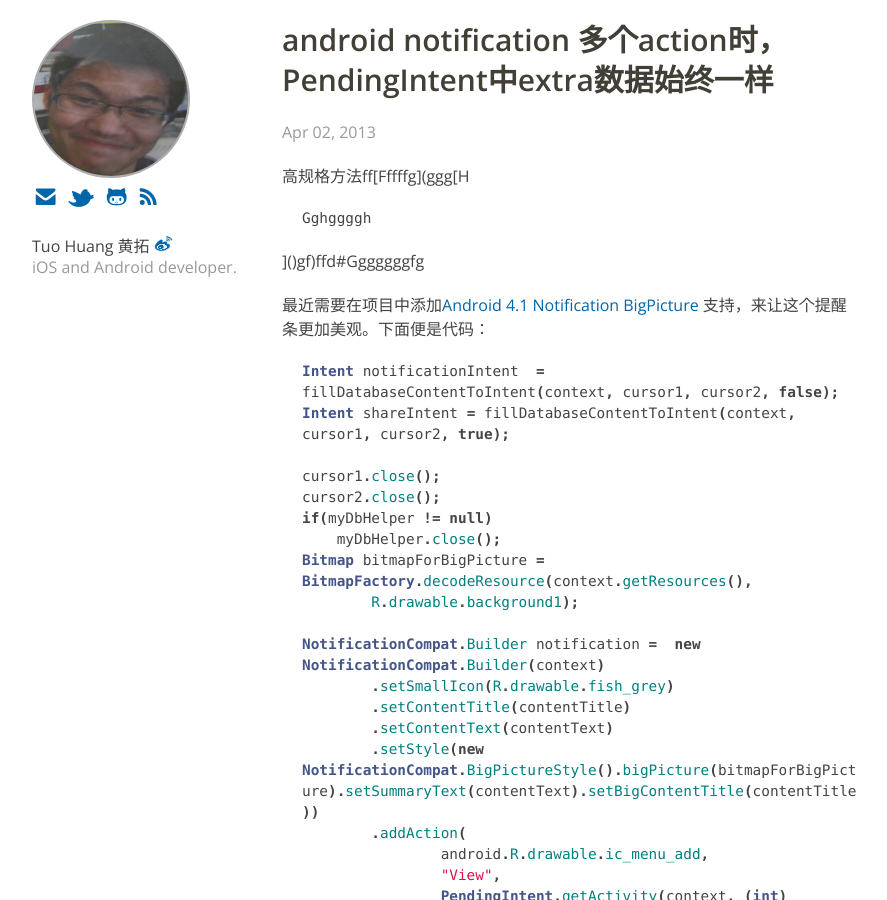
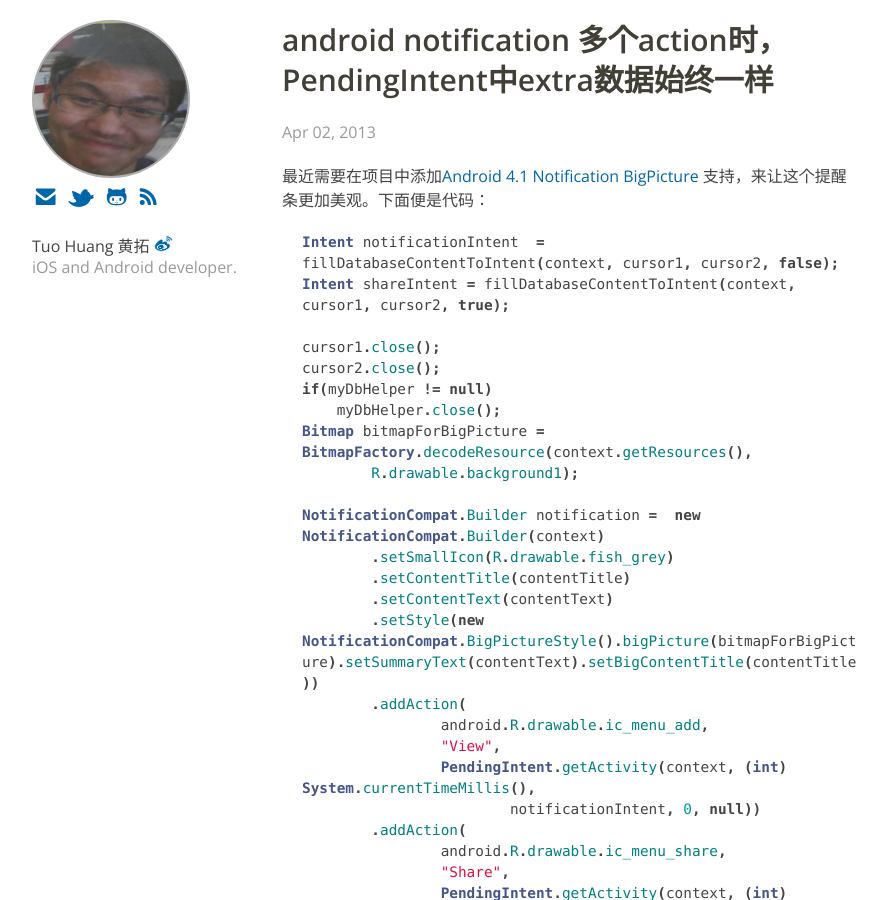
Before and after one commit to tuo/tuo.github.io, a Jekyll site: the page built from _posts/2013-04-02-android-notification-pendingintent-doesnt-work.md, in a window 1280 px wide and 900 px high. Shown: the whole window, without its empty margins (138-1025 px from the left). Built offline with Jekyll 4.4.1, drawn with Linux system fonts in a browser that asks for light colours; comment, search, counter and statistics services are not loaded.

Commit message:
Updated :_posts/2013-04-02-android-notification-pendingintent-doesnt-work.md

```diff
--- a/_posts/2013-04-02-android-notification-pendingintent-doesnt-work.md
+++ b/_posts/2013-04-02-android-notification-pendingintent-doesnt-work.md
@@ -6,9 +6,6 @@ published: true
 tags:
 - android #tags go here: space-separated string
 ---
-高规格方法ff[Fffffg](ggg[H{% highlight Gghgfg %}
-Gghggggh
-{% endhighlight %}]()gf)ffd#Gggggggfg
 
 最近需要在项目中添加[Android 4.1 Notification BigPicture](http://capdroid.wordpress.com/2012/07/16/android-4-1-jelly-beans-notification-tutorial-part-ii/) 支持，来让这个提醒条更加美观。下面便是代码：
 {% highlight java %}
```
